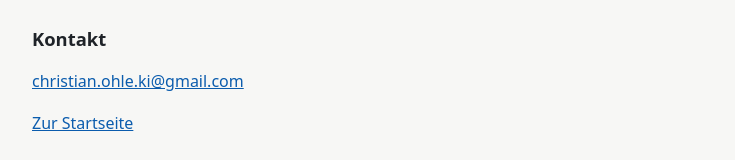
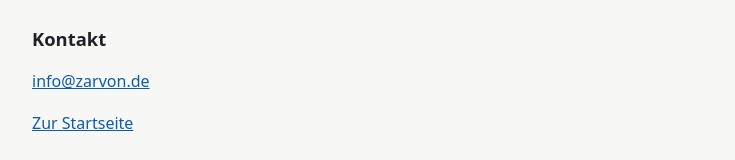
Before and after one commit to flowfyde/creator-command-center, a plain HTML site: page datenschutz.html in a window 1280 px wide. Shown: the part 1329-1489 px from the top of the page, without its empty margins (268-1003 px from the left). Drawn offline with Linux system fonts and the light colour scheme.

Commit message:
Update contact email in datenschutz.html

```diff
--- a/datenschutz.html
+++ b/datenschutz.html
@@ -55,7 +55,7 @@
   Anwendung nicht mehr auf das Konto zugreifen. Auf Anfrage werden lokal gespeicherte Daten des Kontos gelöscht.</p>
 
   <h2>Kontakt</h2>
-  <p><a href="mailto:christian.ohle.ki@gmail.com">christian.ohle.ki@gmail.com</a></p>
+  <p><a href="mailto:info@zarvon.de">info@zarvon.de</a></p>
   <p><a href="index.html">Zur Startseite</a></p>
 </main>
 </body>
```
